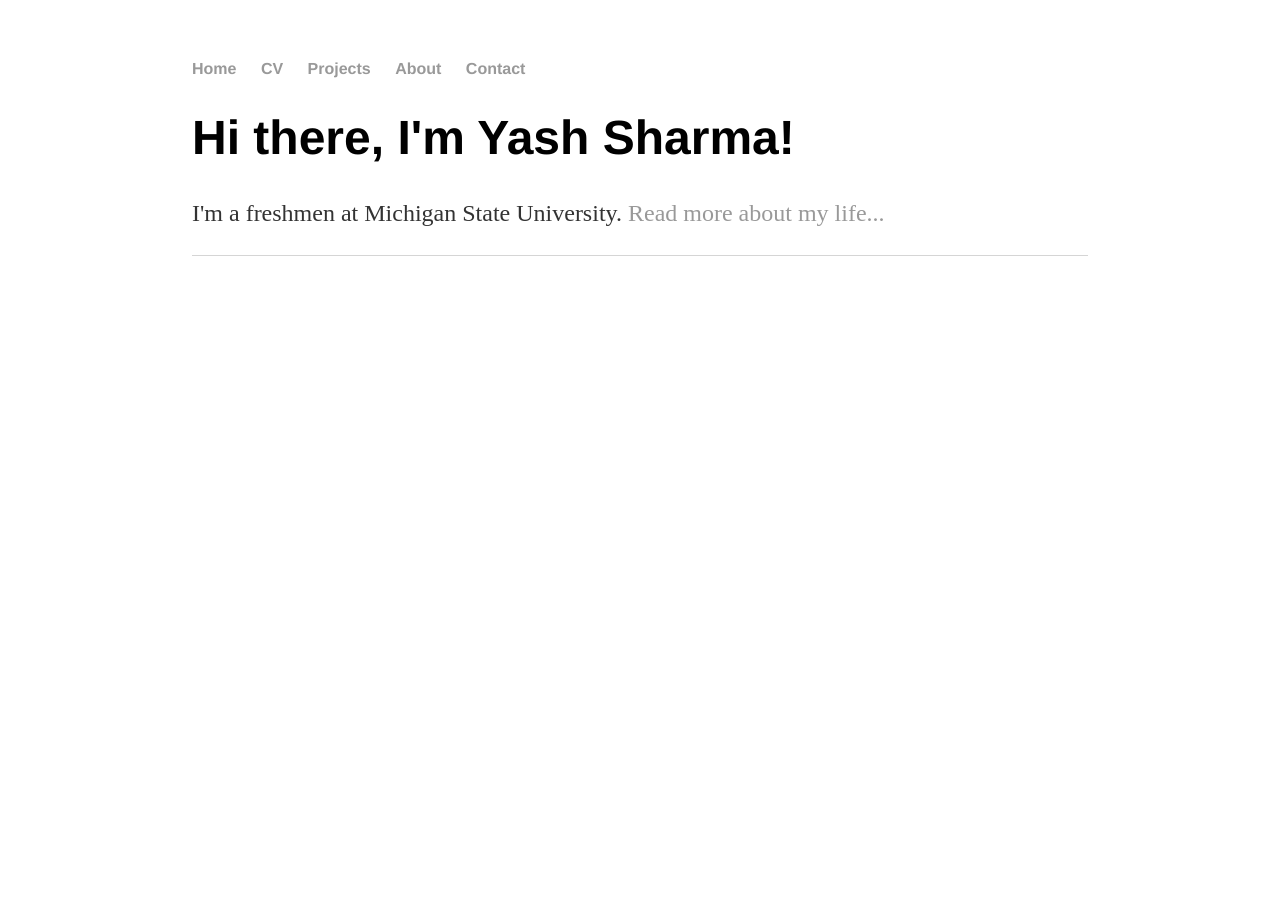
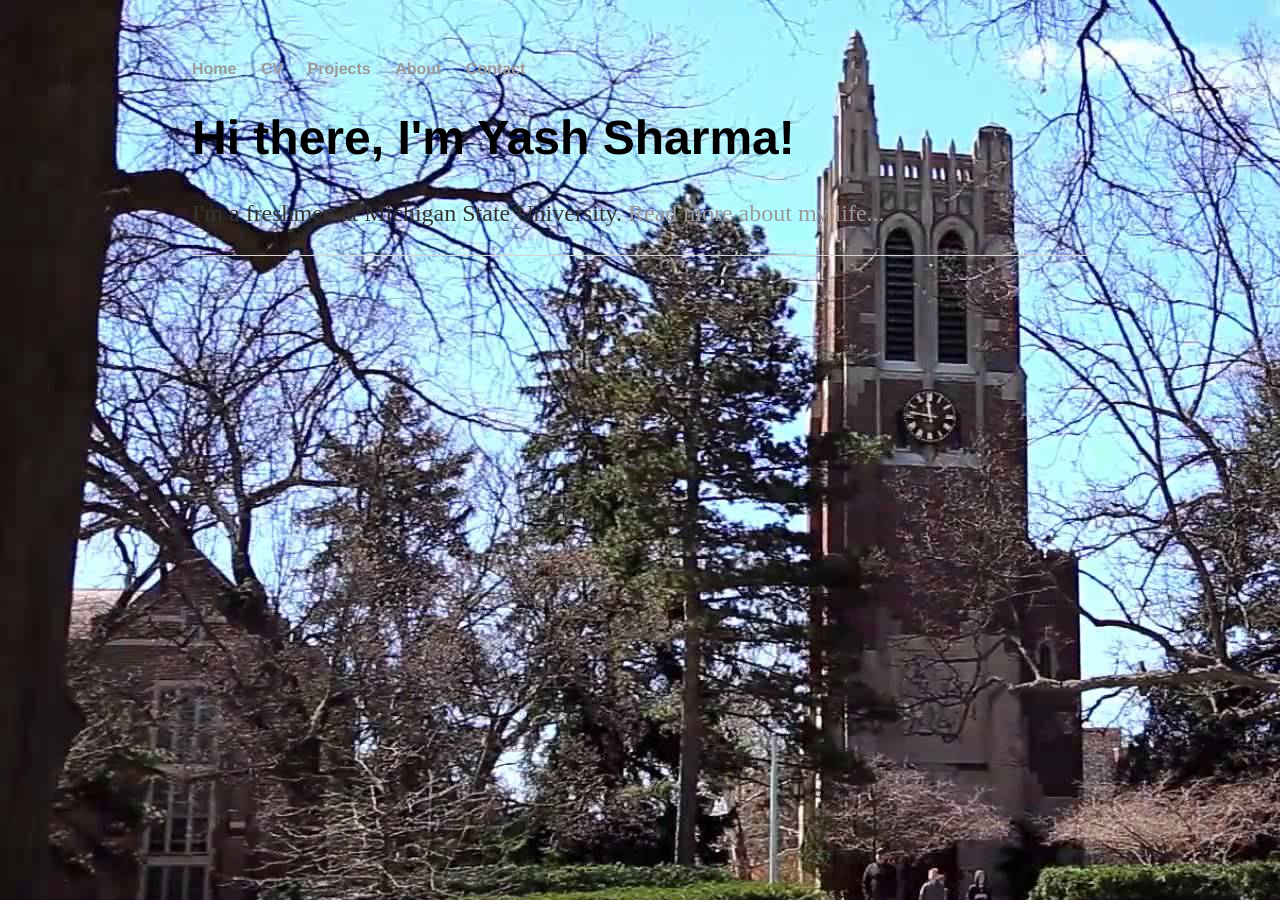
Before and after one commit to jnanic/jnanic.github.io, a Jekyll site: the page built from index.html, in a window 1280 px wide. Built offline with Jekyll 4.4.1, drawn with Linux system fonts in a browser that asks for light colours.

Commit message:
Update default.html

```diff
--- a/_layouts/default.html
+++ b/_layouts/default.html
@@ -5,7 +5,7 @@
 			<!-- link to main stylesheet -->
 			<link rel="stylesheet" type="text/css" href="/css/main.css">
 		</head>
-		<body>
+		<body background="beaumont tower.jpg">
 			<nav>
 	    		<ul>
 	        		<li><a href="/home">Home</a></li>
```
